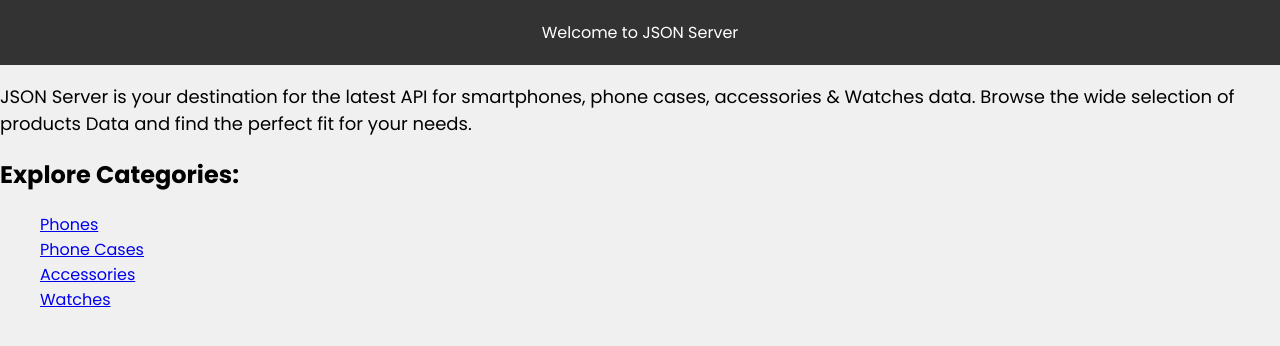
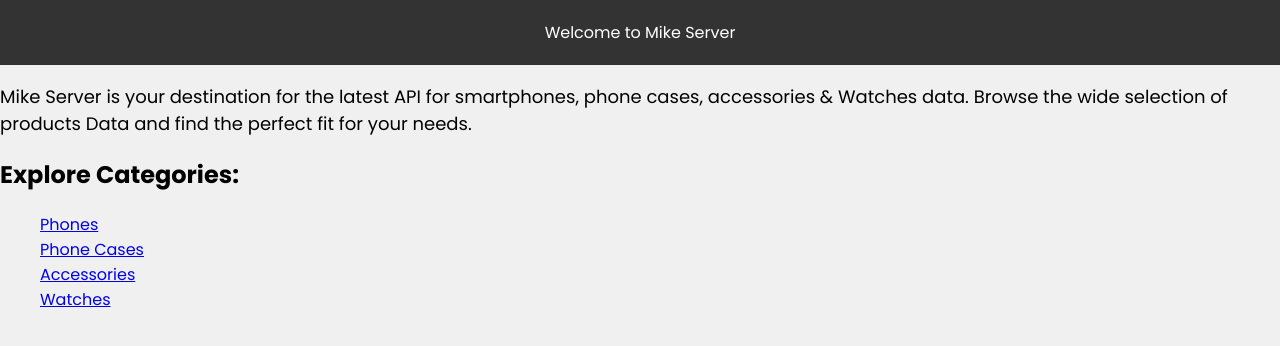
Before and after one commit to mlionhart/json-server-rest-api, a website: page index.html in a window 1280 px wide. Drawn offline with Linux system fonts and the light colour scheme.

Commit message:
small change

```diff
--- a/index.html
+++ b/index.html
@@ -9,7 +9,7 @@
   <link rel="preconnect" href="https://fonts.gstatic.com" crossorigin />
   <link href="https://fonts.googleapis.com/css2?family=Poppins:wght@100;200;300;400;500;600;700;800;900&display=swap"
     rel="stylesheet" />
-  <title>JSON Server</title>
+  <title>Mike Server</title>
   <style>
     body {
         font-family: "Poppins", sans-serif;
@@ -49,10 +49,10 @@
 </head>
 
 <body>
-  <header>Welcome to JSON Server</header>
+  <header>Welcome to Mike Server</header>
   <div>
     <p>
-      JSON Server is your destination for the latest API for smartphones,
+      Mike Server is your destination for the latest API for smartphones,
       phone cases, accessories & Watches data. Browse the wide selection of
       products Data and find the perfect fit for your needs.
     </p>
```
